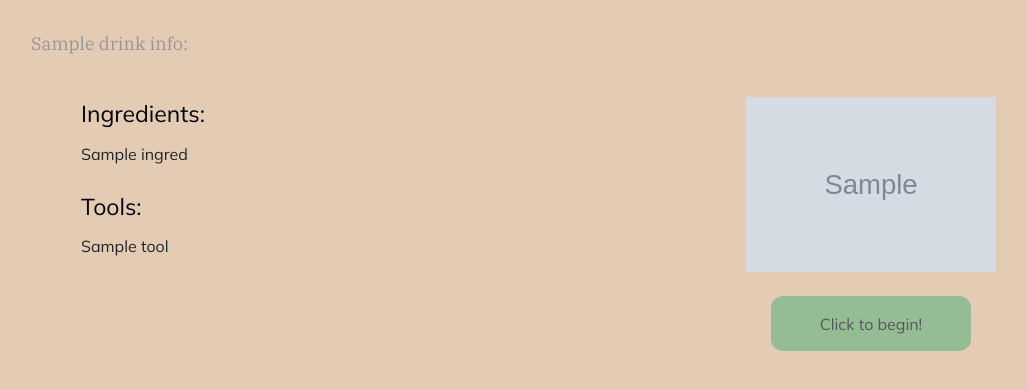
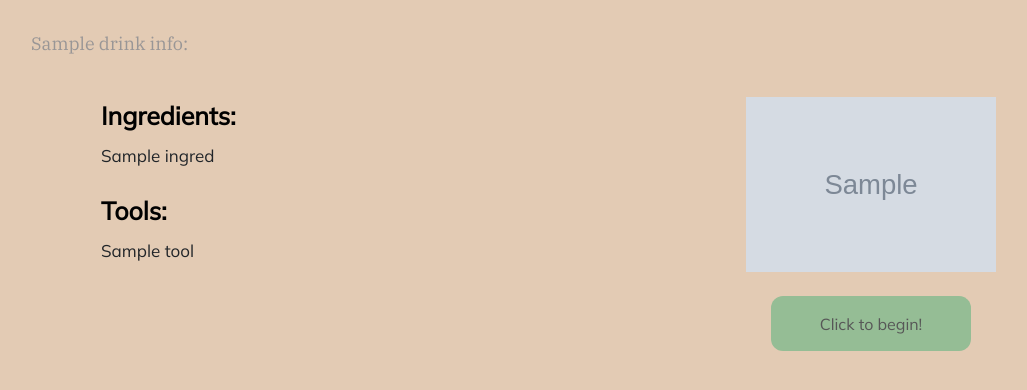
Before and after one commit to RebeccaHale/UI-Final-Project, a Flask app: template templates/front.html in a window 1280 px wide. Shown: the part 56-446 px from the top of the page, without its empty margins (54-1081 px from the left). Run offline with Flask 2, Linux system fonts and the light colour scheme; the template is opened without the code that fills it: most values are stand-ins (such as "Sample title", 1, 10 or a date in 2020); grey boxes marked "Sample" are stand-in pictures; some libraries are stand-ins or nearby versions.

Commit message:
fixed front css

```diff
--- a/static/main.css
+++ b/static/main.css
@@ -107,17 +107,20 @@ body {
 
 .shelf_label{
     color: black;
-    font-size: 23px;
-    margin-left: 50px;
-    margin-bottom: 10px;
+    font-size: 25px;
+    margin-left: 70px;
+    font-weight: bold;
+    margin-bottom: 8px;
 }
 
 #ingredients-shelf{
-    margin-left: 50px;
+    margin-left: 70px;
+    font-size: 17px;
 }
 
 #tools-shelf{
-    margin-left: 50px;
+    margin-left: 70px;
+    font-size: 17px;
 }
 
 .righty{
```
